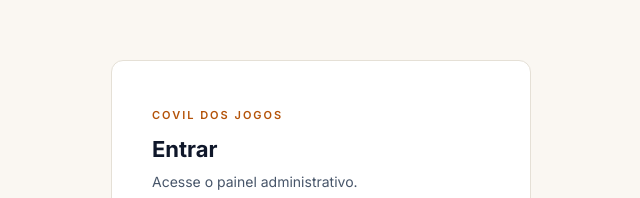
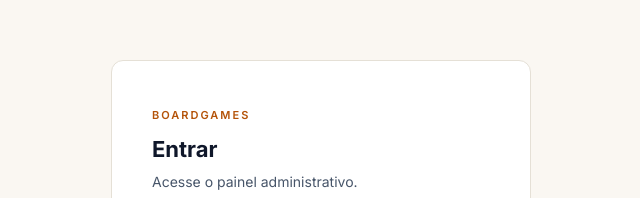
Before and after one commit to mayrondeveloper/covil-front, a React app: page /login in a window 1280 px wide. Shown: the part 156-354 px from the top of the page, without its empty margins (319-959 px from the left). Built offline with nearby package versions, Linux system fonts and the light colour scheme; no server answers.

Commit message:
fix: Texto

```diff
--- a/public/index.html
+++ b/public/index.html
@@ -30,7 +30,7 @@
       work correctly both with client-side routing and a non-root public URL.
       Learn how to configure a non-root public URL by running `npm run build`.
     -->
-    <title>Dragão de ouro | Covil dos jogos</title>
+    <title>Dragão de ouro</title>
   </head>
   <body>
     <noscript>You need to enable JavaScript to run this app.</noscript>
--- a/src/components/wrapperDrawer/PersistentDrawerLeft.tsx
+++ b/src/components/wrapperDrawer/PersistentDrawerLeft.tsx
@@ -137,7 +137,7 @@ const SidebarContent = () => {
               lineHeight: 1,
             }}
           >
-            Covil dos Jogos
+            Boardgames
           </Typography>
           <Typography variant="caption" sx={{ letterSpacing: "0.08em" }}>
             ADMIN
--- a/src/pages/awards/view/announcement.tsx
+++ b/src/pages/awards/view/announcement.tsx
@@ -331,7 +331,7 @@ export const Announcement = () => {
 
         <Box sx={{ textAlign: "center", mt: 6, color: "text.disabled" }}>
           <Typography variant="caption">
-            Gerado em {new Date().toLocaleDateString("pt-BR")} · Covil dos Jogos
+            Gerado em {new Date().toLocaleDateString("pt-BR")} · Boardgames
           </Typography>
         </Box>
       </Box>
--- a/src/pages/login/login-page.tsx
+++ b/src/pages/login/login-page.tsx
@@ -98,7 +98,7 @@ export function LoginPage() {
               variant="overline"
               sx={{ color: "secondary.main", letterSpacing: 2 }}
             >
-              Covil dos Jogos
+              Boardgames
             </Typography>
             <Typography variant="h4" sx={{ mt: 0.5 }}>
               Entrar
```
